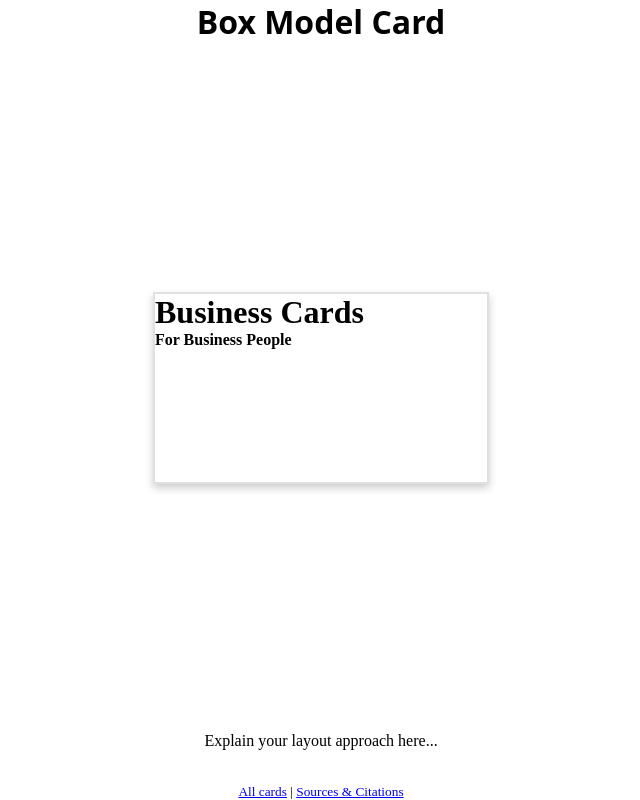
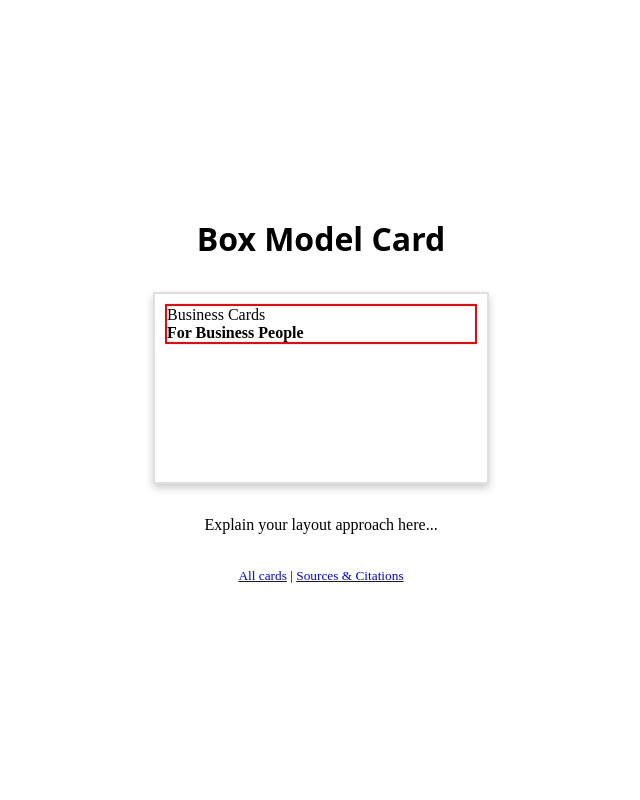
Before and after one commit to IACS-26-27/web-design-1-business-card-hb-iacs, a website: page box.html in a window 1280 px wide. Shown: the whole page, without its empty margins (319-959 px from the left). Drawn offline with Linux system fonts and the light colour scheme.

Commit message:
didnt do much

```diff
--- a/box.css
+++ b/box.css
@@ -11,15 +11,16 @@ h6 {
   margin-block: 0;
 }
 
-/* WIREFRAME: Uncomment this to see the outline of every box on your
- * card. (An outline takes up no space, so it won't change your layout.)
- * Comment it back out when you are done. */
-/*
-.card * {
-  outline: 1px dashed red;
+.card-border {
+  height: auto;
+  margin:10px;
+  border: 2px solid red;
 }
-*/
 
+.card-border:after {
+  content: " ";
+  bottom: 0;
+}
 /* Your box model card styles go here!
  * Layout with margin, padding, border, width, and height only
  * (no flexbox or grid). */
--- a/box.html
+++ b/box.html
@@ -12,15 +12,20 @@
 
     <!-- Change landscape to portrait or square
      for a different size card -->
+    <main>
       <div class="card landscape">
         <div class="card-front">
+          <div class="card-border">
+            <div
             <h1 class="slogan">Business Cards</h1>
             <h1 class="tiny-slogan">For Business People</h1>
+          </div>
         </div>
         <div class="card-back">
           <!-- Back of card here -->
         </div>
       </div>
+    </main>
 
     <p>Explain your layout approach here...</p>
 
```
Lines whose indentation alone changed are shown as unchanged.
